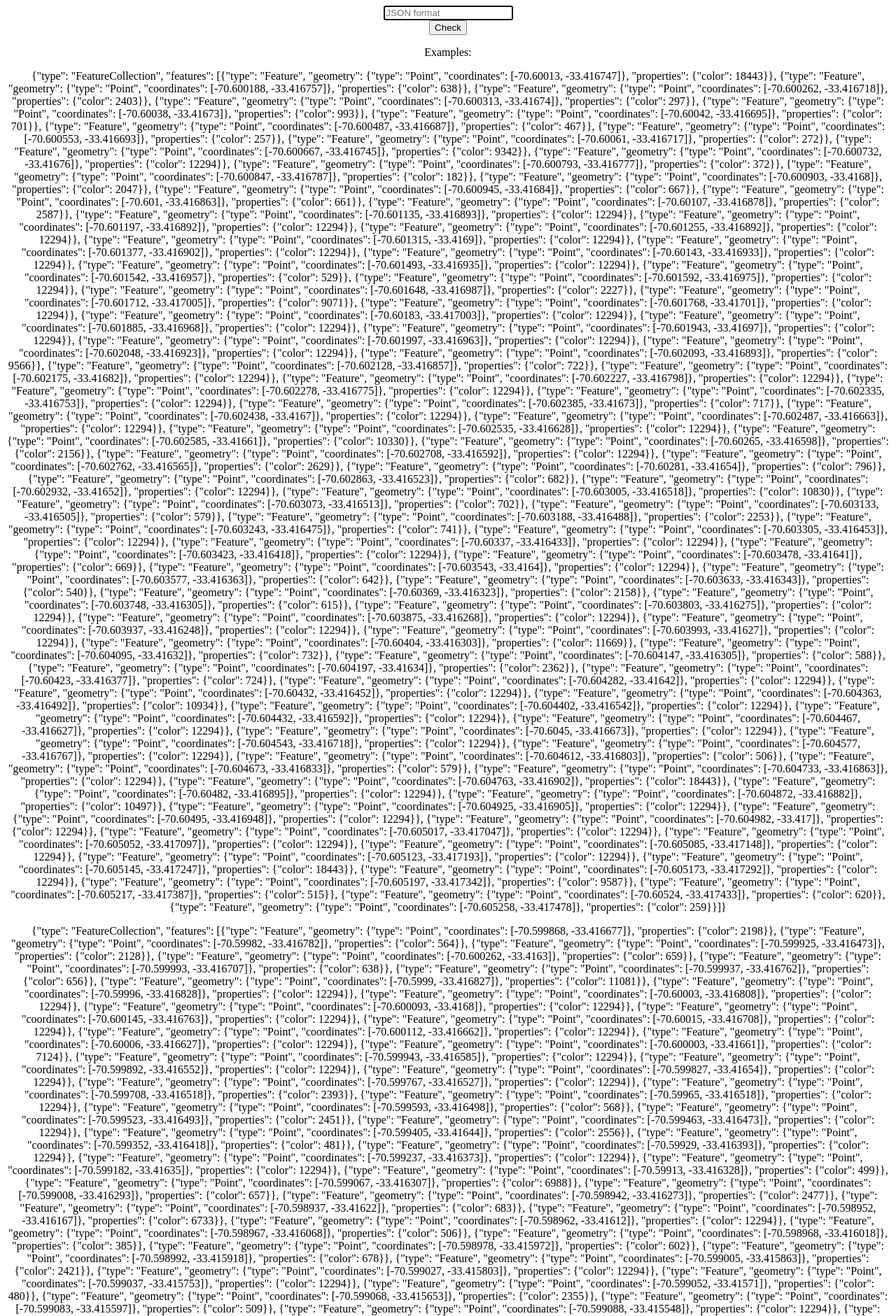
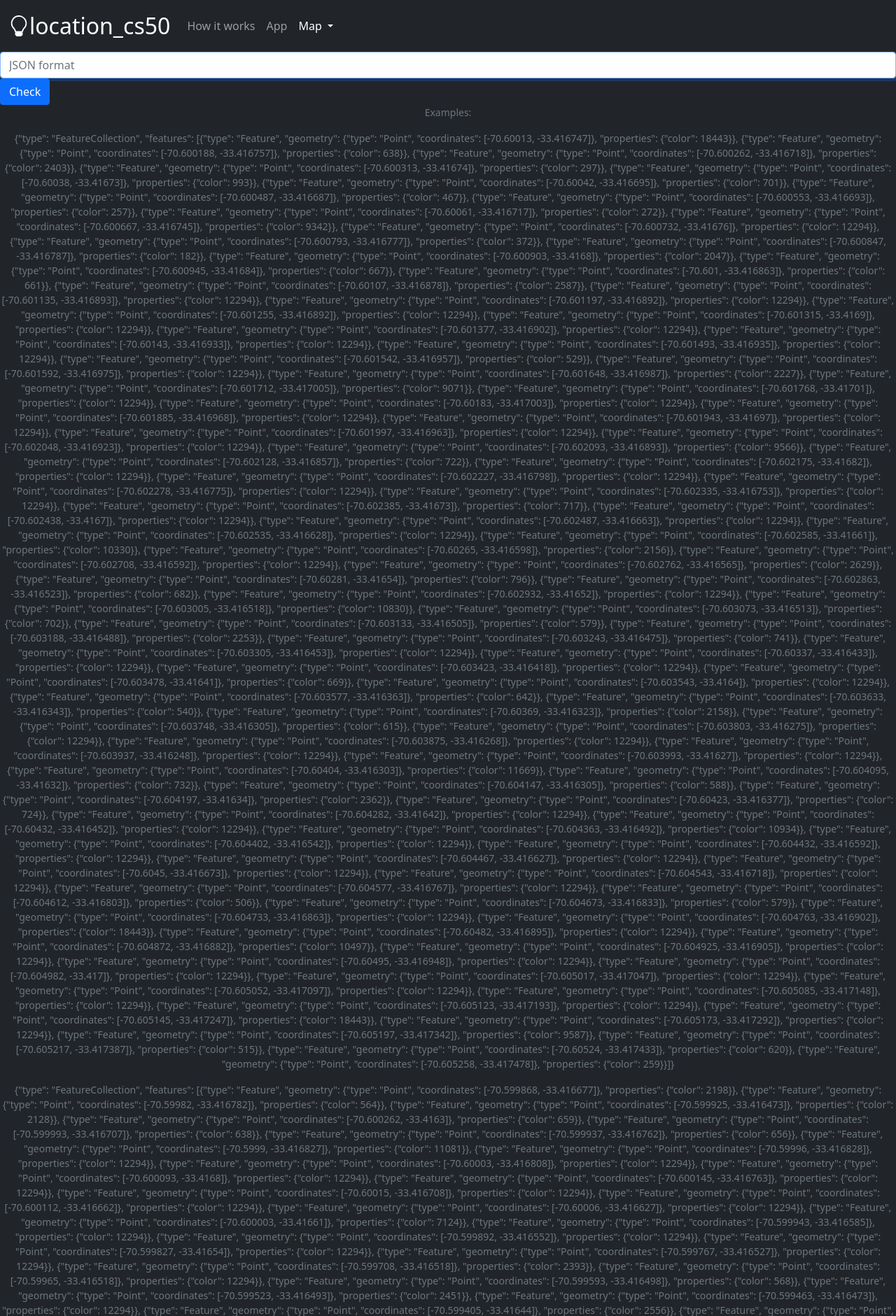
Before and after one commit to bluisfernandes/location_CS50, a Flask app: page /inputapplocation in a window 1280 px wide. Shown: the top 1881 px of the page at 70% size. Run offline with Flask 2, Linux system fonts and the light colour scheme; some libraries are stand-ins or nearby versions.

Commit message:
create new layout

```diff
--- a/templates/layout.html
+++ b/templates/layout.html
@@ -7,14 +7,16 @@
 		<meta charset="utf-8">
 		<meta name="viewport" content="initial-scale=1, width=device-width">
 
-	{% if geojson is defined %}
 		<style>
 		    body { margin: 0; padding: 0; }
-		    #map { position: absolute; top: 0; bottom: 0; width: 100%; }
     	</style>
+    	<link href="https://cdn.jsdelivr.net/npm/bootstrap@5.1.3/dist/css/bootstrap.min.css" rel="stylesheet" integrity="sha384-1BmE4kWBq78iYhFldvKuhfTAU6auU8tT94WrHftjDbrCEXSU1oBoqyl2QvZ6jIW3" crossorigin="anonymous">
+
+	{% if geojson is defined %}
 
 		<link href="https://api.mapbox.com/mapbox-gl-js/v2.6.1/mapbox-gl.css" rel="stylesheet">
    		<script src="https://api.mapbox.com/mapbox-gl-js/v2.6.1/mapbox-gl.js"></script>
+
 	{% endif %}
 
 		<link href="/static/styles.css" rel="stylesheet">
@@ -25,14 +27,49 @@
 
 	</head>
 
-	<body>
+	<body class="bg-dark">
+		 <script src="https://cdn.jsdelivr.net/npm/bootstrap@5.1.3/dist/js/bootstrap.bundle.min.js" integrity="sha384-ka7Sk0Gln4gmtz2MlQnikT1wXgYsOg+OMhuP+IlRH9sENBO0LRn5q+8nbTov4+1p" crossorigin="anonymous"></script>
+		<nav class="navbar navbar-expand-lg navbar-dark bg-dark">
+		  <div class="container-fluid">
+		  	<svg xmlns="http://www.w3.org/2000/svg" width="30" height="30" fill="white" class="bi bi-lightbulb" viewBox="0 0 16 16">
+			  <path d="M2 6a6 6 0 1 1 10.174 4.31c-.203.196-.359.4-.453.619l-.762 1.769A.5.5 0 0 1 10.5 13a.5.5 0 0 1 0 1 .5.5 0 0 1 0 1l-.224.447a1 1 0 0 1-.894.553H6.618a1 1 0 0 1-.894-.553L5.5 15a.5.5 0 0 1 0-1 .5.5 0 0 1 0-1 .5.5 0 0 1-.46-.302l-.761-1.77a1.964 1.964 0 0 0-.453-.618A5.984 5.984 0 0 1 2 6zm6-5a5 5 0 0 0-3.479 8.592c.263.254.514.564.676.941L5.83 12h4.342l.632-1.467c.162-.377.413-.687.676-.941A5 5 0 0 0 8 1z"/>
+			</svg>
+		    <a class="navbar-brand"  href="/">location_cs50</a>
+		    <button class="navbar-toggler" type="button" data-bs-toggle="collapse" data-bs-target="#navbarNav" aria-controls="navbarNav" aria-expanded="false" aria-label="Toggle navigation">
+		      <span class="navbar-toggler-icon"></span>
+		    </button>
+		    <div class="collapse navbar-collapse " id="navbarNav">
+		      <ul class="navbar-nav ">
+		        <li class="nav-item">
+		          <a class="nav-link" aria-current="page" href="/">How it works</a>
+		        </li>
+		        <li class="nav-item">
+		          <a class="nav-link" href="#">App</a>
+		        </li>
+		      </ul>
+		      <ul class="navbar-nav">
+		        <li class="nav-item dropdown" >
+		          <a class="nav-link dropdown-toggle active"  href="#" id="navbarDropdownMenuLink" role="button" data-bs-toggle="dropdown" aria-expanded="false">
+					 Map </a>
+					  <ul class="dropdown-menu dropdown-menu-dark" aria-labelledby="navbarDropdownMenuLink">
+					    <li><a class="dropdown-item" href="#">Map at night</a></li>
+					    <li><a class="dropdown-item" href="#">Map at day</a></li>
+					    <li><hr class="dropdown-divider"></li>
+					    <li><a class="dropdown-item" href="#">Custom map</a></li>
+					    <li><hr class="dropdown-divider"></li>
+					    <li><a class="dropdown-item" href="/geral">Geral map</a></li>
+					  </ul>
+		        </li>
+		      </ul>
+		    </div>
+		  </div>
+		</nav>
 
-		<main class="container p-5">
-	            {% block main %}{% endblock %}
-	    </main>
+	{% block main %}{% endblock %}
+
 
 	{% if geojson is defined %}
-		<div id="map"></div>
+		<div id="map" style="width:100%; height: 85vh;"></div>
 		<script>
 
 			mapboxgl.accessToken = 'pk.eyJ1IjoiYmx1aXNmZXJuYW5kZXMiLCJhIjoiY2t0MjRvdmY2MGhrajJubzJ3NHdtNGFhbiJ9.ETbidupITC5LM0SD_JH57A';
```
